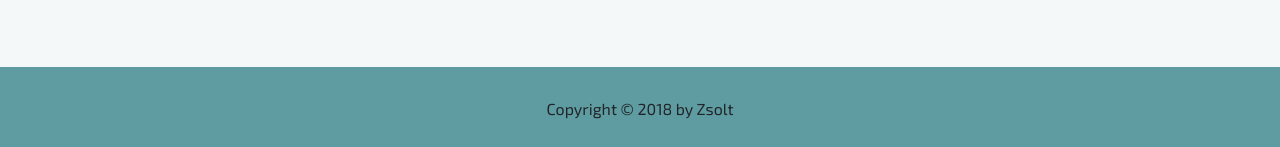
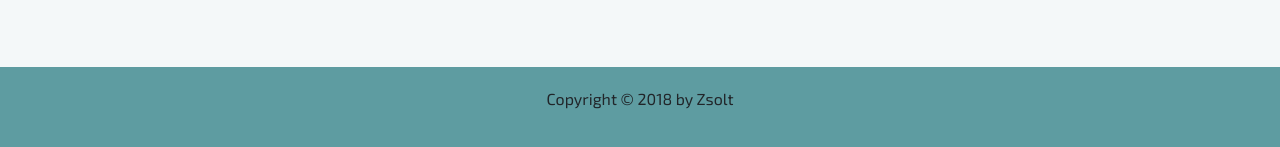
Before and after one commit to zsobe31/web-build, a plain HTML site: page index.html in a window 1280 px wide. Shown: the part 2187-2334 px from the top of the page. Drawn offline with nearby package versions, Linux system fonts and the light colour scheme.

Commit message:
Add files via upload

```diff
--- a/index.html
+++ b/index.html
@@ -193,9 +193,14 @@
 			</div>
 		</section>
 
-		<footer id="footer" class="container-fluid">
+		<section id="footer" class="container-fluid">
 			<p class="text-center">Copyright © 2018 by Zsolt</p>
-		</footer>
+		</section>
+
+
+		<!-- <footer id="footer" class="container-fluid">
+			<p class="text-center">Copyright © 2018 by Zsolt</p>
+		</footer> -->
 
 		<!-- SCRIPT -->
 		<script src="script.js"></script>
--- a/style.css
+++ b/style.css
@@ -155,8 +155,6 @@ body, html {
 /*========= footer ========*/
 #footer {
     background: #5e9ca1;
-    padding-top: 30px;
-    height: 10%;
 }
 @media only screen and (max-device-width: 1366px){
     .box .h4 {
```
